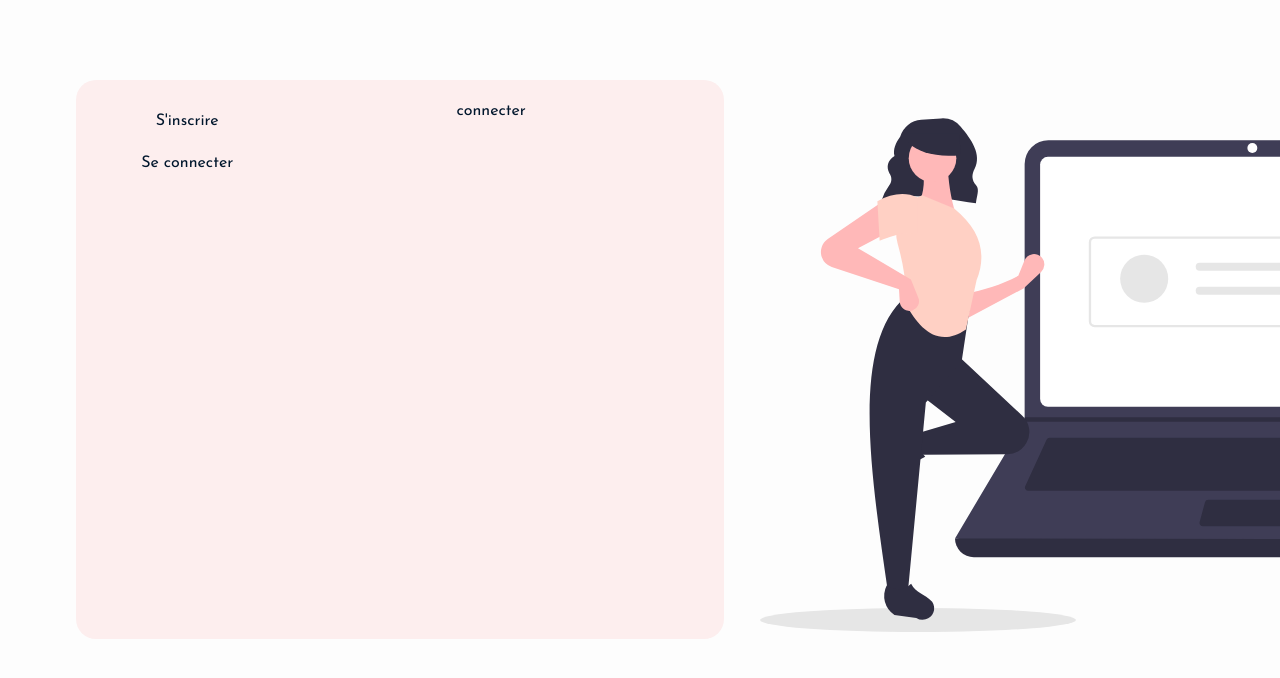
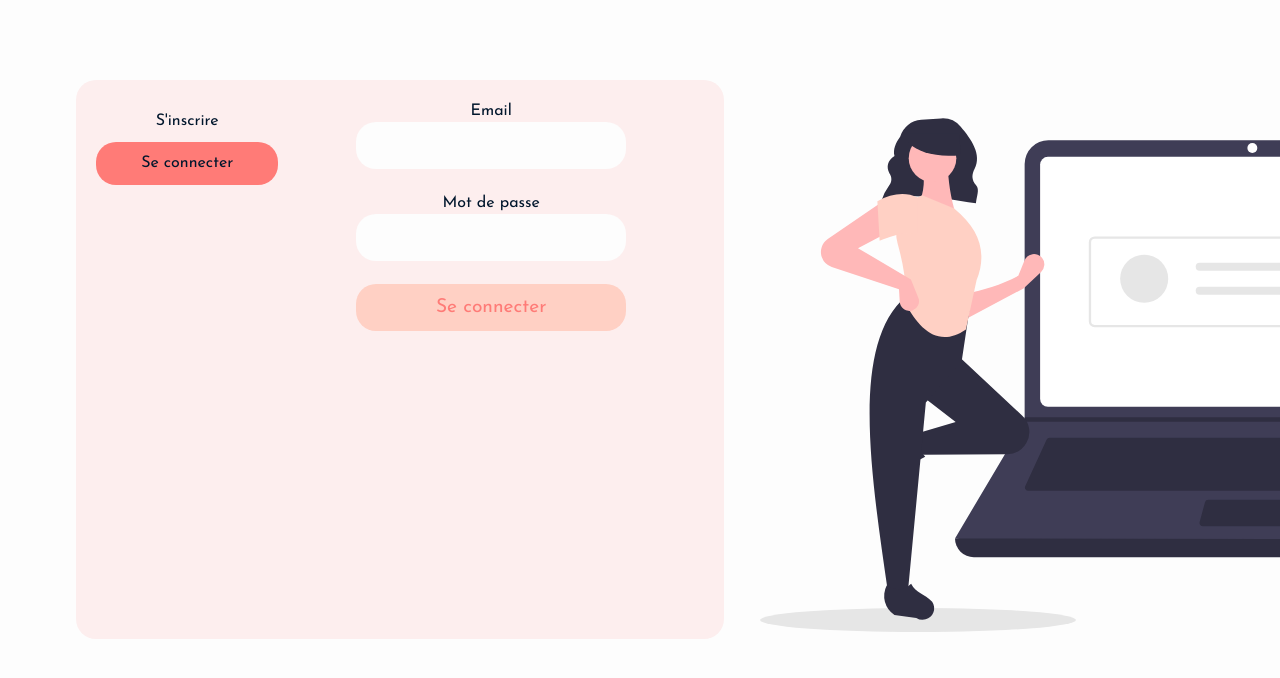
Before and after one commit to vanessa-lanquetin/reseauSocial, a React (Create React App) app in the folder client/: page /profil in a window 1280 px wide. Both pictures are taken after a click on the item "Se connecter". Shown: the top 678 px of the page. Built offline with nearby package versions, Linux system fonts and the light colour scheme.

Commit message:
add SignIn form

```diff
--- a/client/src/components/Log/SignInForm.js
+++ b/client/src/components/Log/SignInForm.js
@@ -1,10 +1,68 @@
-import React from 'react';
+import React, { useState } from "react";
+import axios from "axios";
 
 const SignInForm = () => {
+  const [email, setEmail] = useState("");
+  const [password, setPassword] = useState("");
+
+  const handleLogin = (e) => {
+    e.preventDefault();
+    const emailError = document.querySelector(".email.error");
+    const passwordError = document.querySelector(".password.error");
+    console.log("API URL:", process.env.REACT_APP_API_URL);
+
+
+    axios({
+      method: "post",
+      url: `${process.env.REACT_APP_API_URL}api/user/login`,
+      withCredentials: true,
+      data: {
+        email,
+        password,
+      },
+    })
+      .then((res) => {
+        console.log(res);
+        if (res.data.errors) {
+          if(emailError)
+          emailError.innerHTML = res.data.errors.email;
+          if(passwordError)
+          passwordError.innerHTML = res.data.errors.password;
+        } else {
+          window.location.href = "/";
+        }
+      })
+      .catch((err) => {
+        console.log(err);
+      });
+  };
+
   return (
-    <div>
-      connecter
-    </div>
+    <form action="" onSubmit={handleLogin} id="sign-up-form">
+      <label htmlFor="email">Email</label>
+      <br />
+      <input
+        type="text"
+        name="email"
+        id="email"
+        onChange={(e) => setEmail(e.target.value)}
+        value={email}
+      />
+      <div className="email error"></div>
+      <br />
+      <label htmlFor="password">Mot de passe</label>
+      <br />
+      <input
+        type="password"
+        name="password"
+        id="password"
+        onChange={(e) => setPassword(e.target.value)}
+        value={password}
+      />
+      <div className="password error"></div>
+      <br />
+      <input type="submit" value="Se connecter" />
+    </form>
   );
 };
 
--- a/client/src/components/Log/index.js
+++ b/client/src/components/Log/index.js
@@ -2,9 +2,9 @@ import React, { useState } from "react";
 import SignUpForm from './SignUpForm'
 import SignInForm from "./SignInForm";
 
-const Log = () => {
-  const [signUpModal, setSignUpModal] = useState(true);
-  const [signInModal, setSignInModal] = useState(false);
+const Log = (props) => {
+  const [signUpModal, setSignUpModal] = useState(props.signup);
+  const [signInModal, setSignInModal] = useState(props.signin);
 
 
   const handleModals =(e) => {
@@ -21,8 +21,20 @@ const Log = () => {
     <div className="connection-form">
       <div className="form-container">
         <ul>
-          <li onClick={handleModals} id="register">S'inscrire</li>
-          <li onClick={handleModals} id="login">Se connecter</li>
+          <li
+            onClick={handleModals}
+            id="register"
+            className={signUpModal ? "active-btn" : undefined}
+          >
+            S'inscrire
+          </li>
+          <li
+            onClick={handleModals}
+            id="login"
+            className={signInModal ? "active-btn" : undefined}
+          >
+            Se connecter
+          </li>
         </ul>
         {signUpModal && <SignUpForm />}
         {signInModal && <SignInForm />}
--- a/client/src/index.js
+++ b/client/src/index.js
@@ -1,4 +1,5 @@
 import React from "react";
+import { StrictMode } from "react";
 import { createRoot } from "react-dom/client";
 import App from "./App.js";
 import "./styles/index.scss";
@@ -7,7 +8,7 @@ const rootElement = document.getElementById("root");
 
 if (rootElement) {
   const root = createRoot(rootElement);
-  root.render(<App />);
+  root.render(<StrictMode><App /></StrictMode>);
 } else {
   console.error("Root element with ID 'root' not found.");
 }
--- a/client/src/pages/Profil.js
+++ b/client/src/pages/Profil.js
@@ -5,7 +5,7 @@ const Profil = () => {
   return (
     <div className='profil-page'>
       <div className='log-container'>
-        <Log/>
+        <Log signin={false} signup={true}/>
         <div>
           <img src='./img/log.svg' alt='img-log'/>
         </div>
```
Also changed, not shown: client/package.json (+5 -3 lines), 2 other files (tests, documents, lock files or other folders).
